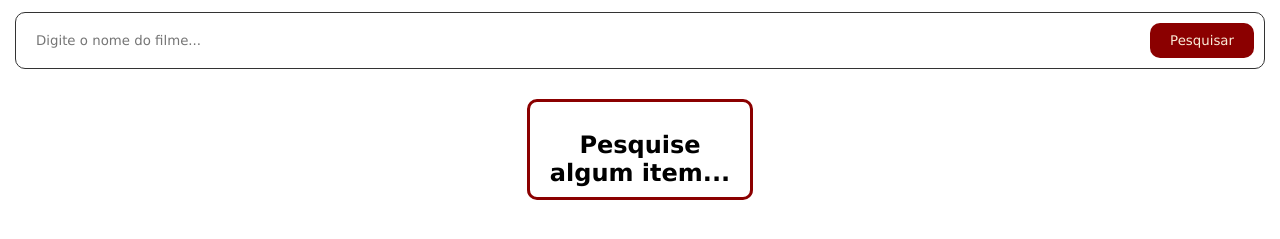
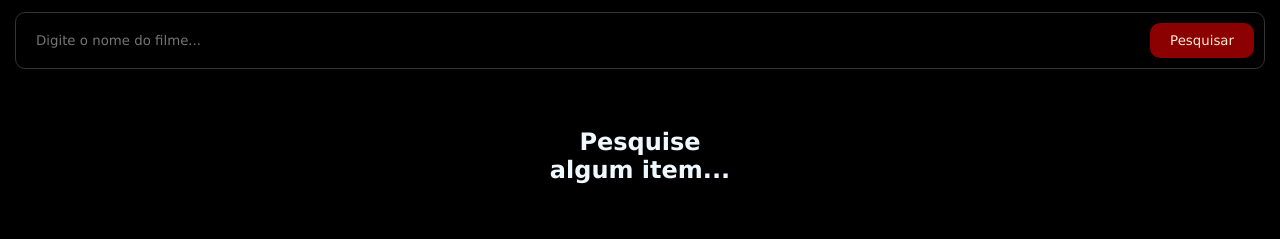
Before and after one commit to germannaa/ProjetoPesquisaFilme, a plain HTML site: page index.html in a window 1280 px wide. Shown: the part 61-300 px from the top of the page. Drawn offline with Linux system fonts and the light colour scheme.

Commit message:
Update index.html

```diff
--- a/index.html
+++ b/index.html
@@ -12,6 +12,7 @@
             margin: 0;
             padding: 0;
             font-family: Verdana, Geneva, Tahoma, sans-serif;
+            background-color: black;
         }
 
         h1.title {
@@ -62,15 +63,18 @@
             text-align: center;
             padding: 10px;
             width: 200px;
-            border: 3px solid darkred;
             border-radius: 10px;
             margin: 5px;
+            background-color: black;
+            color: aliceblue;
         }
 
         div.item:hover {
             background-color: darkred;
             color: antiquewhite;
             cursor: pointer;
+            width: 300px;
+            transition: 0.5s;
         }
 
         div.item img {
```
